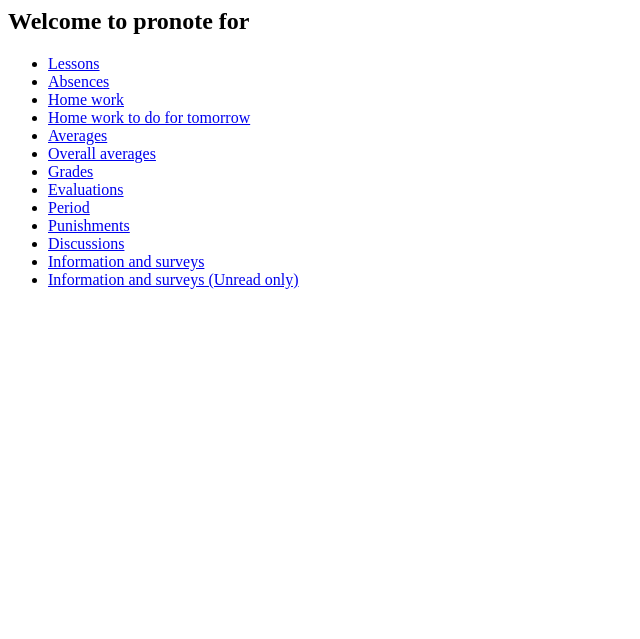
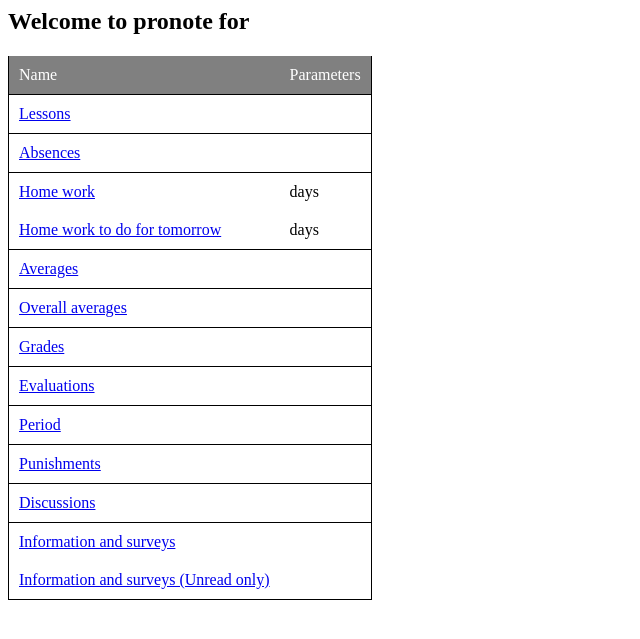
Before and after one commit to bdbogjoe/pronote-rest, a Flask app: template templates/home.html in a window 1280 px wide. Shown: the top 639 px of the page, without its empty margins (0-640 px from the left). Run offline with Flask 2, Linux system fonts and the light colour scheme; the template is opened without the code that fills it, so the values that code supplies are empty; parts of the project's set-up code (start-up, migrations or seed data) failed here and were passed over.

Commit message:
review home page, add days parameters

```diff
--- a/app.py
+++ b/app.py
@@ -6,7 +6,7 @@ import os
 
 import pronotepy
 from dateutil import rrule
-from flask import Flask, abort, render_template, jsonify
+from flask import Flask, abort, render_template, jsonify, request
 from pronotepy import ent, ENTLoginError
 
 logging.config.fileConfig('logging.conf')
@@ -23,8 +23,11 @@ def index():
 @app.route('/lessons/<child>')
 def lessons(child=None):
     out = {}
+    _days = request.args.get('days', default=None, type=int)
+    if _days is None:
+        _days = config['lessons']['days']
     start = datetime.date.today()
-    end = start + datetime.timedelta(days=config['lessons']['days'])
+    end = start + datetime.timedelta(days=_days)
     for key in children:
         if child is None or child in key:
             client = children[key]
@@ -95,13 +98,17 @@ def homework(type=None, child=None):
     out = {}
     start = datetime.date.today()
     todo = False
+    _days = request.args.get('days', default=None, type=int)
     if type is not None and type == 'todo':
         todo = True
         start = _nextWorkingDay(start + datetime.timedelta(days=1))
-        end = start
+        if _days is None:
+            _days = 0
     else:
-        end = start + datetime.timedelta(days=config['homework']['days'])
+        if _days is None:
+            _days = config['homework']['days']
 
+    end = _nextWorkingDay(start + datetime.timedelta(days=_days))
     for key in children:
         client = children[key]
         if child is None or child in key:
--- a/templates/home.html
+++ b/templates/home.html
@@ -1,24 +1,100 @@
 <html>
+<head>
+    <style>
+        .group td {
+            border-top: none;
+        }
+
+        table {
+            border-collapse: collapse;
+            border-top: 1px solid;
+            border-bottom: 1px solid;
+            border-left: 1px solid;
+            border-right: 1px solid;
+        }
+
+        thead td {
+            background-color: gray;
+            color: white;
+        }
+
+        td {
+            padding: 10px;
+            border-top: 1px solid;
+        }
+    </style>
+</head>
 <body>
 <h2>Welcome to pronote for
     {% for child in children %}
     {{ child}}
     {% endfor %}
 </h2>
-<ul>
-    <li><a href="/lessons">Lessons</a></li>
-    <li><a href="/absences">Absences</a></li>
-    <li><a href="/homework">Home work</a></li>
-    <li><a href="/homework-todo">Home work to do for tomorrow</a></li>
-    <li><a href="/averages">Averages</a></li>
-    <li><a href="/overall_average">Overall averages</a></li>
-    <li><a href="/grades">Grades</a></li>
-    <li><a href="/evaluations">Evaluations</a></li>
-    <li><a href="/period">Period</a></li>
-    <li><a href="/punishments">Punishments</a></li>
-    <li><a href="/discussions">Discussions</a></li>
-    <li><a href="/information_and_surveys">Information and surveys</a></li>
-    <li><a href="/information_and_surveys-unread">Information and surveys (Unread only)</a></li>
-</ul>
+<table>
+    <thead>
+    <tr>
+        <td>
+            Name
+        </td>
+        <td>
+            Parameters
+        </td>
+    </tr>
+    </thead>
+    <tbody>
+    <tr>
+        <td><a href="/lessons">Lessons</a></td>
+        <td></td>
+    </tr>
+    <tr>
+        <td><a href="/absences">Absences</a></td>
+        <td></td>
+    </tr>
+    <tr>
+        <td><a href="/homework">Home work</a></td>
+        <td>days</td>
+    </tr>
+    <tr class="group">
+        <td><a href="/homework-todo">Home work to do for tomorrow</a></td>
+        <td>days</td>
+    </tr>
+    <tr>
+        <td><a href="/averages">Averages</a></td>
+        <td></td>
+    </tr>
+    <tr>
+        <td><a href="/overall_average">Overall averages</a></td>
+        <td></td>
+    </tr>
+    <tr>
+        <td><a href="/grades">Grades</a></td>
+        <td></td>
+    </tr>
+    <tr>
+        <td><a href="/evaluations">Evaluations</a></td>
+        <td></td>
+    </tr>
+    <tr>
+        <td><a href="/period">Period</a></td>
+        <td></td>
+    </tr>
+    <tr>
+        <td><a href="/punishments">Punishments</a></td>
+        <td></td>
+    </tr>
+    <tr>
+        <td><a href="/discussions">Discussions</a></td>
+        <td></td>
+    </tr>
+    <tr>
+        <td><a href="/information_and_surveys">Information and surveys</a></td>
+        <td></td>
+    </tr>
+    <tr class="group">
+        <td><a href="/information_and_surveys-unread">Information and surveys (Unread only)</a></td>
+        <td></td>
+    </tr>
+    </tbody>
+</table>
 </body>
 </html>
```
